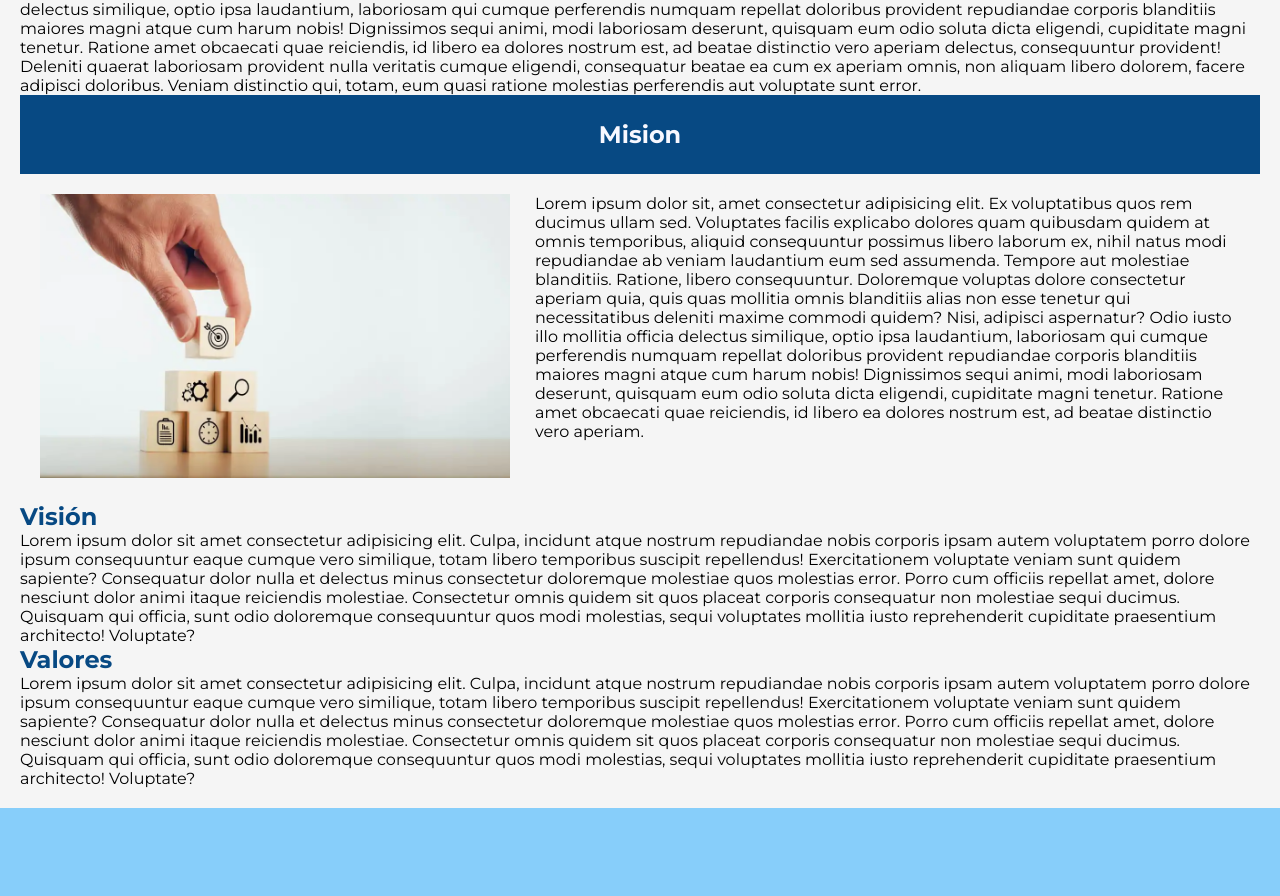
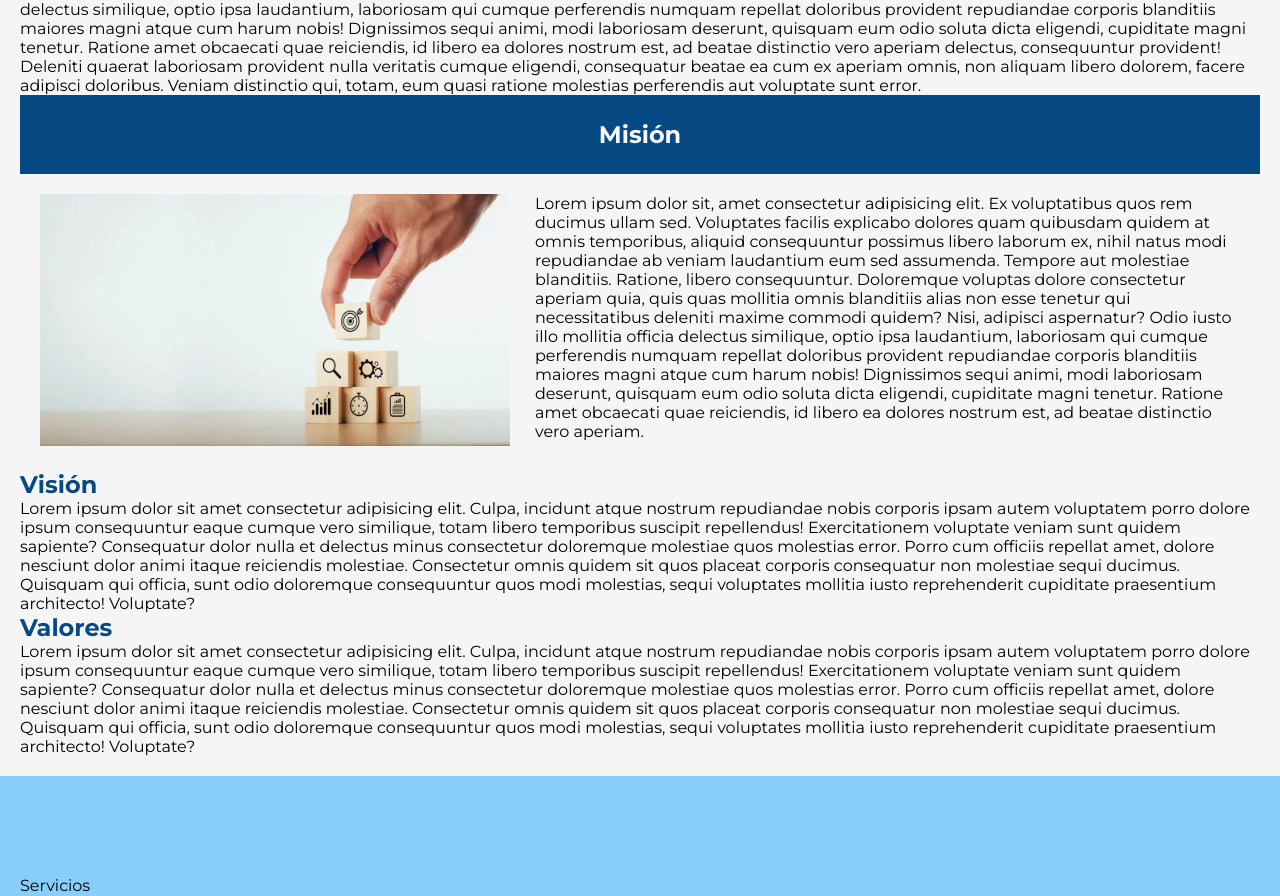
Before and after one commit to LedicaDev/lagsi, a React (Vite) app: page / in a window 1280 px wide. Shown: the part 1880-2776 px from the top of the page. Built offline with nearby package versions, Linux system fonts and the light colour scheme.

Commit message:
Actualización repositorio

```diff
--- a/src/components/Nosotros.jsx
+++ b/src/components/Nosotros.jsx
@@ -29,7 +29,7 @@
         </p>
         <div className="card-us">
         <div className="card-title">
-                <h2>Mision</h2>
+                <h2>Misión</h2>
               </div>
           <div className="row-us">
             <div className="img-us">
```
Also changed, not shown: public/mision.png.
